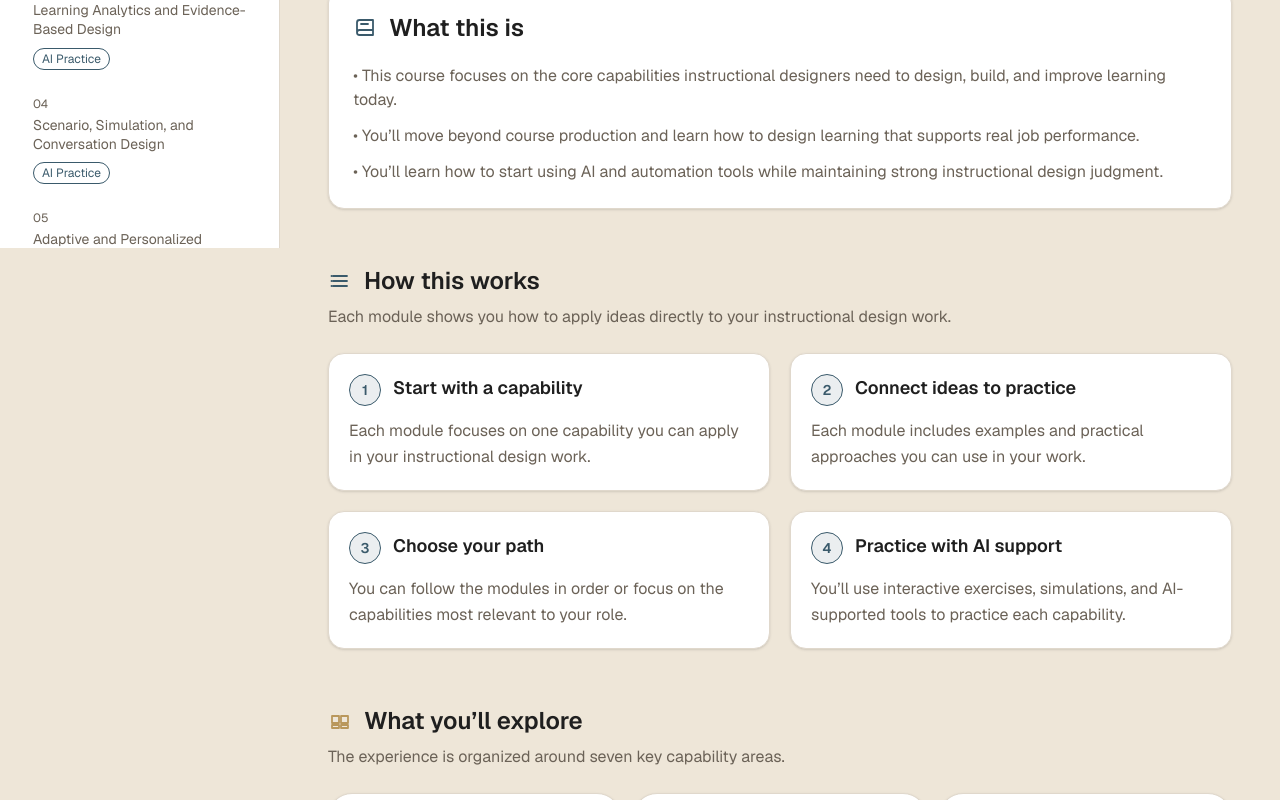
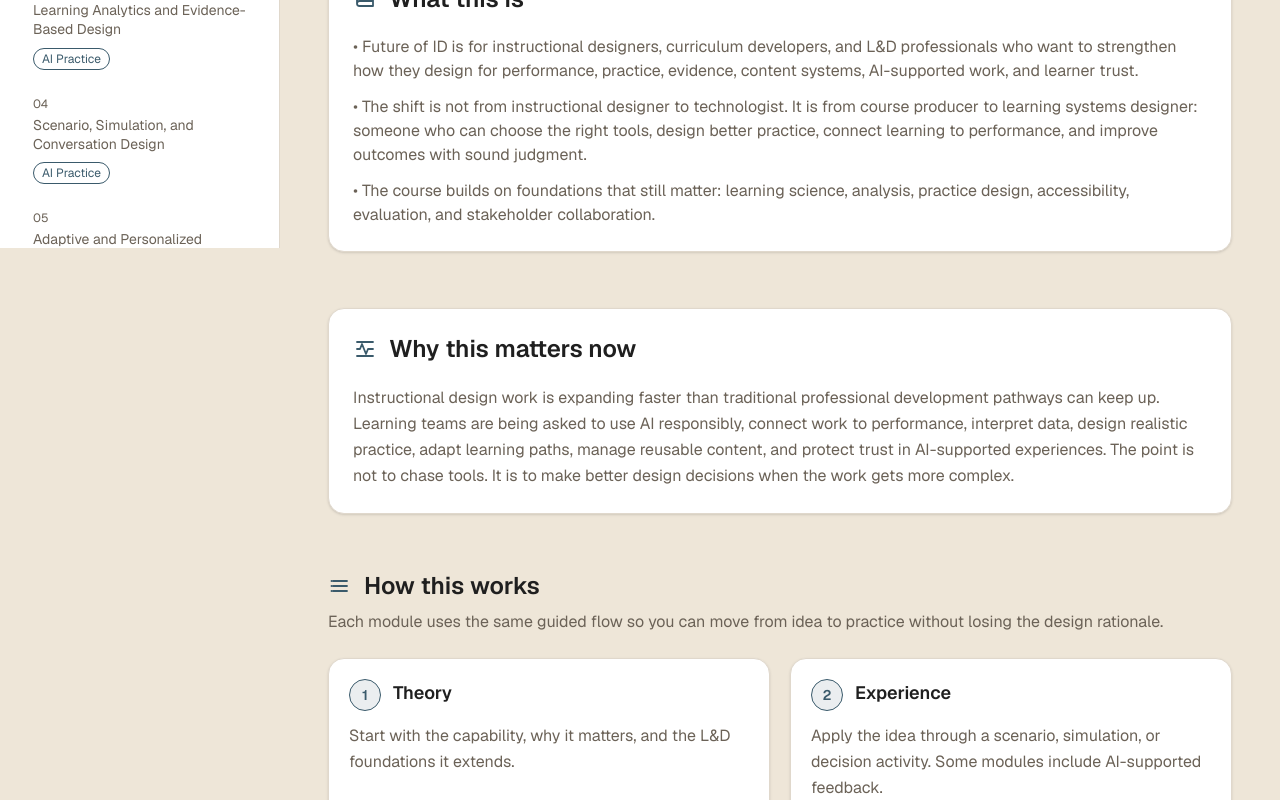
Before and after one commit to BradleyAPierce/future_of_id, a Next.js app in the folder web/: page /course/orientation in a window 1280 px wide. Shown: the part 560-1360 px from the top of the page. Built offline with nearby package versions, Linux system fonts and the light colour scheme.

Commit message:
Revise OrientationPage content and update dashboard banner subtitle for clarity and focus on future-ready instructional design capabilities

```diff
--- a/web/app/course/orientation/page.tsx
+++ b/web/app/course/orientation/page.tsx
@@ -16,29 +16,29 @@ export default function OrientationPage() {
     "Scenario, Simulation, and Conversation Design",
     "Adaptive and Personalized Learning Architecture",
     "Content Systems Thinking and Workflow Automation",
-    "Human-Centered Change, Ethics, and Trust",
+    "Human-Centered Change, Ethics, and Learner Trust",
   ];
 
   const experienceSteps = [
     {
-      title: "Start with a capability",
+      title: "Theory",
       description:
-        "Each module focuses on one capability you can apply in your instructional design work.",
+        "Start with the capability, why it matters, and the L&D foundations it extends.",
     },
     {
-      title: "Connect ideas to practice",
+      title: "Experience",
       description:
-        "Each module includes examples and practical approaches you can use in your work.",
+        "Apply the idea through a scenario, simulation, or decision activity. Some modules include AI-supported feedback.",
     },
     {
-      title: "Choose your path",
+      title: "Reverse Build / Design Notes",
       description:
-        "You can follow the modules in order or focus on the capabilities most relevant to your role.",
+        "Open the build notes to see the design decisions, tradeoffs, prompts, and constraints behind the experience.",
     },
     {
-      title: "Practice with AI support",
+      title: "Reflection",
       description:
-        "You’ll use interactive exercises, simulations, and AI-supported tools to practice each capability.",
+        "Capture what you would apply in your work and mark progress when you are ready to move on.",
     },
   ];
 
@@ -70,18 +70,51 @@ export default function OrientationPage() {
         </h2>
         <ul className="mt-5 space-y-3 text-[var(--muted)]">
           <li>
-            • This course focuses on the core capabilities instructional
-            designers need to design, build, and improve learning today.
+            • Future of ID is for instructional designers, curriculum
+            developers, and L&D professionals who want to strengthen how they
+            design for performance, practice, evidence, content systems,
+            AI-supported work, and learner trust.
           </li>
           <li>
-            • You’ll move beyond course production and learn how to design
-            learning that supports real job performance.
+            • The shift is not from instructional designer to technologist. It
+            is from course producer to learning systems designer: someone who
+            can choose the right tools, design better practice, connect learning
+            to performance, and improve outcomes with sound judgment.
           </li>
           <li>
-            • You’ll learn how to start using AI and automation tools while
-            maintaining strong instructional design judgment.
+            • The course builds on foundations that still matter: learning
+            science, analysis, practice design, accessibility, evaluation, and
+            stakeholder collaboration.
           </li>
         </ul>
+      </section>
+
+      <section className="rounded-2xl border border-[var(--border)] bg-[var(--surface)] p-6 shadow-sm">
+        <h2 className="flex items-center gap-3 text-2xl font-semibold text-[var(--text)]">
+          <svg
+            aria-hidden="true"
+            className="h-6 w-6 text-[var(--primary)]"
+            fill="none"
+            viewBox="0 0 24 24"
+            stroke="currentColor"
+            strokeWidth="1.8">
+            <path
+              strokeLinecap="round"
+              strokeLinejoin="round"
+              d="M4 12h3l2-5 4 10 2-5h5M4 5h16M4 19h16"
+            />
+          </svg>
+          <span>Why this matters now</span>
+        </h2>
+        <p className="mt-5 leading-relaxed text-[var(--muted)]">
+          Instructional design work is expanding faster than traditional
+          professional development pathways can keep up. Learning teams are
+          being asked to use AI responsibly, connect work to performance,
+          interpret data, design realistic practice, adapt learning paths,
+          manage reusable content, and protect trust in AI-supported
+          experiences. The point is not to chase tools. It is to make better
+          design decisions when the work gets more complex.
+        </p>
       </section>
 
       <section className="space-y-6">
@@ -103,8 +136,8 @@ export default function OrientationPage() {
             <span>How this works</span>
           </h2>
           <p className="mt-2 text-[var(--muted)]">
-            Each module shows you how to apply ideas directly to your
-            instructional design work.
+            Each module uses the same guided flow so you can move from idea to
+            practice without losing the design rationale.
           </p>
         </div>
 
@@ -147,8 +180,12 @@ export default function OrientationPage() {
             </svg>
             <span>What you’ll explore</span>
           </h2>
-          <p className="mt-2 text-[var(--muted)]">
-            The experience is organized around seven key capability areas.
+          <p className="mt-2 max-w-4xl leading-relaxed text-[var(--muted)]">
+            These seven capabilities were selected because each one extends a
+            traditional instructional design strength into an area where modern
+            learning work is becoming more complex. Together, they create a
+            system: judgment, performance, evidence, practice, adaptation,
+            maintainability, and trust.
           </p>
         </div>
 
@@ -182,8 +219,9 @@ export default function OrientationPage() {
         </h2>
 
         <p className="mt-4 max-w-2xl leading-relaxed text-[var(--muted)]">
-          Start with the AI literacy module to learn how to apply AI directly
-          in your instructional design work.
+          Start with AI literacy because it sets the judgment standard for the
+          rest of the course: use new tools without handing over the quality
+          decisions that belong to the designer.
         </p>
 
         <div className="mt-8 flex flex-col gap-4 sm:flex-row">
--- a/web/data/pageBanners.ts
+++ b/web/data/pageBanners.ts
@@ -20,7 +20,7 @@ export const dashboardBanner: PageBannerConfig = {
 export const orientationBanner: PageBannerConfig = {
   title: "The Future of Instructional Design",
   subtitle:
-    "This experience helps instructional designers build practical capabilities in AI, analytics, and modern learning design so they can improve real performance, not just create courses.",
+    "Build future-ready instructional design capabilities faster while keeping the learning science, performance focus, and design judgment that still matter.",
   imageUrl:
     "https://raw.githubusercontent.com/BradleyAPierce/future-of-id-images/main/orientation-banner-overlay-web640x287.jpg",
   pills: ["Orientation"],
```
